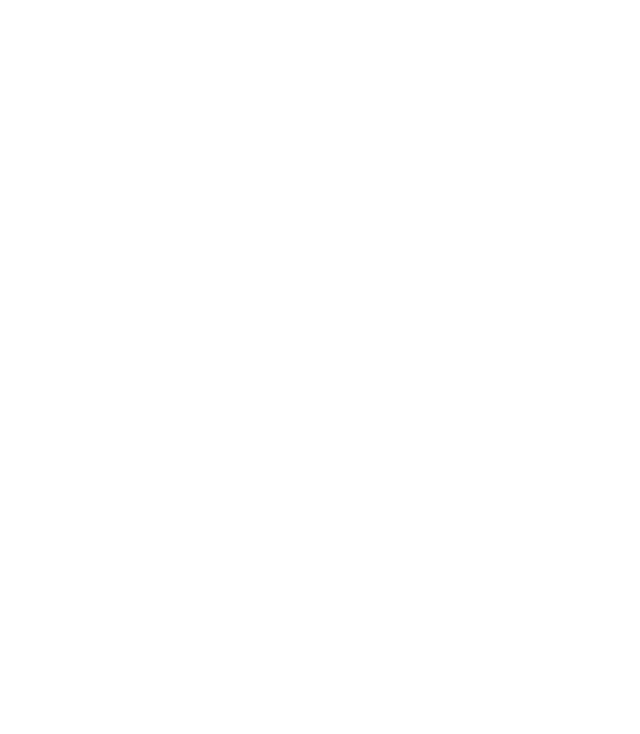
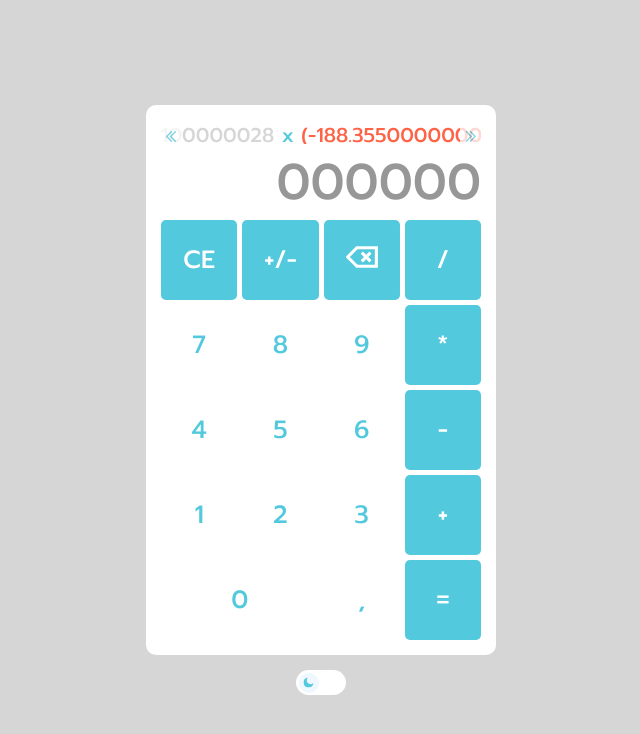
Before and after one commit to nando080/simple-calc-vanilla, a plain HTML site: page index.html in a window 1280 px wide. Shown: the whole page, without its empty margins (319-959 px from the left). Drawn offline with Linux system fonts and the light colour scheme.

Commit message:
light theme

```diff
--- a/index.html
+++ b/index.html
@@ -10,6 +10,44 @@
 </head>
 <body>
 
+    <main class="calc">
+        <div class="calc__history">
+            <div class="calc__history__btn calc__history__btn--backward"><img src="img/prev.svg"></div>
+            <div class="calc__history__btn calc__history__btn--forward"><img src="img/next.svg"></div>
+            <p class="calc__content">100000028<span class="calc__content__operation"> x </span><span class="is-negate">(-188.355000000000000004848948980500)</span></p>
+        </div>
+        <div class="calc__display">
+            <p class="calc__display__content">000000</p>
+        </div>
+        <div class="calc__button-container">
+            <button class="calc__button calc__button--operation" data-js="utility" data-value="clear">CE</button>
+            <button class="calc__button calc__button--operation" data-js="utility" data-value="negate"><img src="img/negate.svg" alt="negate" class="calc__button-icon"></button>
+            <button class="calc__button calc__button--operation" data-js="utility" data-value="del"><img src="img/del.svg" alt="del" class="calc__button-icon"></button>
+            <button class="calc__button calc__button--operation" data-js="math-operation" data-value="divide">/</button>
+            <button class="calc__button calc__button--operation" data-js="math-operation" data-value="multiply">*</button>
+            <button class="calc__button calc__button--operation" data-js="math-operation" data-value="minus">-</button>
+            <button class="calc__button calc__button--operation" data-js="math-operation" data-value="sum">+</button>
+            <button class="calc__button calc__button--operation" data-js="math-operation" data-value="equals">=</button>
+            <button class="calc__button calc__button--number" data-js="number" data-value="7">7</button>
+            <button class="calc__button calc__button--number" data-js="number" data-value="8">8</button>
+            <button class="calc__button calc__button--number" data-js="number" data-value="9">9</button>
+            <button class="calc__button calc__button--number" data-js="number" data-value="4">4</button>
+            <button class="calc__button calc__button--number" data-js="number" data-value="5">5</button>
+            <button class="calc__button calc__button--number" data-js="number" data-value="6">6</button>
+            <button class="calc__button calc__button--number" data-js="number" data-value="1">1</button>
+            <button class="calc__button calc__button--number" data-js="number" data-value="2">2</button>
+            <button class="calc__button calc__button--number" data-js="number" data-value="3">3</button>
+            <button class="calc__button calc__button--number" data-js="number" data-value="0">0</button>
+            <button class="calc__button calc__button--number" data-js="utility" data-value="dot">,</button>
+        </div>
+    </main>
+
+    <div class="theme-button__container">
+        <div class="theme-button">
+            <img src="img/dark.svg" alt="mudar tema" class="theme-button-icon">
+        </div>
+    </div>
+
     <script src="theme.js"></script>
     <script src="app.js"></script>
 </body>
--- a/style.css
+++ b/style.css
@@ -0,0 +1,184 @@
+@import url('https://fonts.googleapis.com/css2?family=Prompt:wght@500&display=swap');
+
+*, *::before, *::after {
+    margin: 0;
+    padding: 0;
+    box-sizing: border-box;
+    font-family: 'Prompt', sans-serif;
+}
+
+:root {
+
+    --primary-color: #52C9DD;
+    --primary-color-highlight: #5FE6FF;
+    --dark-color: #181A27;
+    --dark-color-highligth: #202336;
+    --light-color: #ffffff;
+    --light-color-highlight: #EFF8FF;
+    --light-history-color: #d6d6d6;
+    --dark-history-color: #5b5b5b;
+    --light-display-color: #979797;
+    --warn-color: tomato;
+
+    font-size: 10px;
+
+}
+
+body {
+    width: 100%;
+    min-height: 100vh;
+    display: flex;
+    flex-direction: column;
+    justify-content: center;
+    align-items: center;
+    background-color: var(--light-history-color);
+}
+
+.calc {
+    display: flex;
+    flex-direction: column;
+    width: 35rem;
+    height: 55rem;
+    padding: 1.5rem;
+    background-color: var(--light-color);
+    border-radius: 1rem;
+}
+
+.calc__history {
+    width: 100%;
+    font-size: 2rem;
+    text-align: right;
+    overflow: hidden;
+    position: relative;
+    color: var(--light-history-color);
+    white-space: nowrap;
+}
+
+.calc__history__btn {
+    position: absolute;
+    top: 0;
+    padding: 0 .5rem;
+    background-color: var(--light-color);
+    opacity: .75;
+    cursor: pointer;
+}
+
+.calc__history__btn:hover {
+    opacity: 1;
+}
+
+.calc__history__btn:hover > img {
+    transform: scale(1.1);
+}
+
+.calc__history__btn--backward {
+    left: 0;
+}
+
+.calc__history__btn--forward {
+    right: 0;
+}
+
+.calc__content__operation {
+    color: var(--primary-color);
+}
+
+.calc__display {
+    text-align: right;
+    font-size: 5rem;
+    color: var(--light-display-color);
+}
+
+.calc__display.is-error {
+    color: var(--warn-color);
+    text-align: center;
+}
+
+.is-negate {
+    color: var(--warn-color);
+}
+
+.calc__button-container {
+    height: 100%;
+    display: grid;
+    grid-template-columns: repeat(4, 1fr);
+    grid-template-rows: repeat(5, 1fr);
+    gap: .5rem;
+}
+
+.calc__button {
+    border-radius: .5rem;
+    border: none;
+    font-size: 2.5rem;
+    cursor: pointer;
+}
+
+.calc__button:hover {
+    transform: scale(.95);
+}
+
+.calc__button--operation {
+    color: var(--light-color);
+    background-color: var(--primary-color);
+}
+
+.calc__button--operation:hover {
+    background-color: var(--primary-color-highlight);
+}
+
+.calc__button--number {
+    color: var(--primary-color);
+    background-color: var(--light-color);
+}
+
+.calc__button--number:hover {
+    color: var(--primary-color-highlight);
+    background-color: var(--light-color-highlight);
+}
+
+[data-value="multiply"] {
+    grid-column: 4;
+    grid-row: 2;
+}
+
+[data-value="minus"] {
+    grid-column: 4;
+    grid-row: 3;
+}
+
+[data-value="sum"] {
+    grid-column: 4;
+    grid-row: 4;
+}
+
+[data-value="equals"] {
+    grid-column: 4;
+    grid-row: 5;
+}
+
+[data-value="0"] {
+    grid-column: 1/3;
+}
+
+.theme-button__container {
+    width: 5rem;
+    height: 2.5rem;
+    margin-top: 1.5rem;
+    padding: .25rem;
+    cursor: pointer;
+    display: flex;
+    align-items: center;
+    justify-content: left;
+    border-radius: 5rem;
+    background-color: var(--light-color);
+}
+
+.theme-button {
+    width: 2rem;
+    height: 2rem;
+    background-color: var(--light-color-highlight);
+    display: flex;
+    align-items: center;
+    justify-content: center;
+    border-radius: 50%;
+}
```
Also changed, not shown: img/prev.svg (added).
